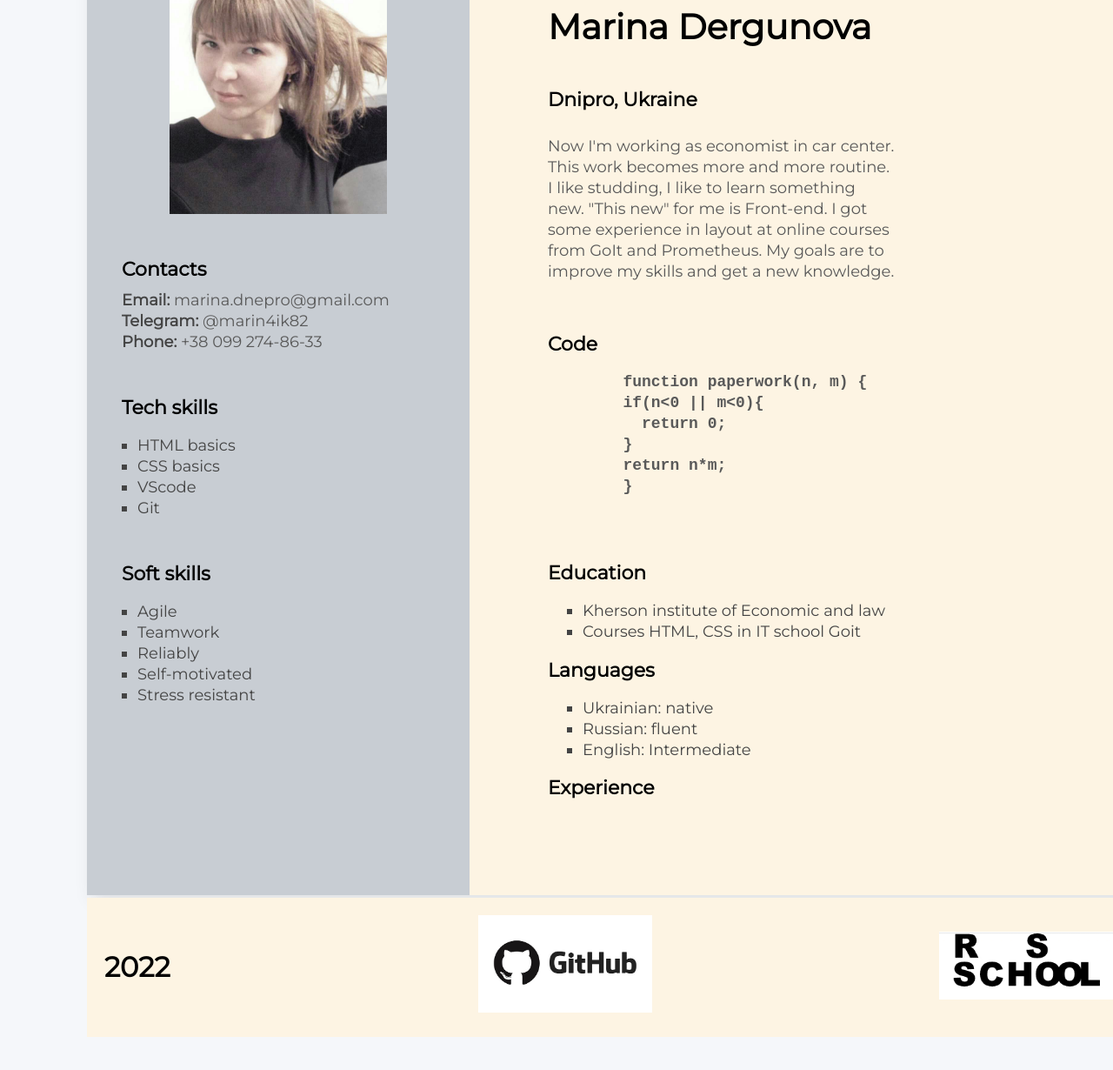
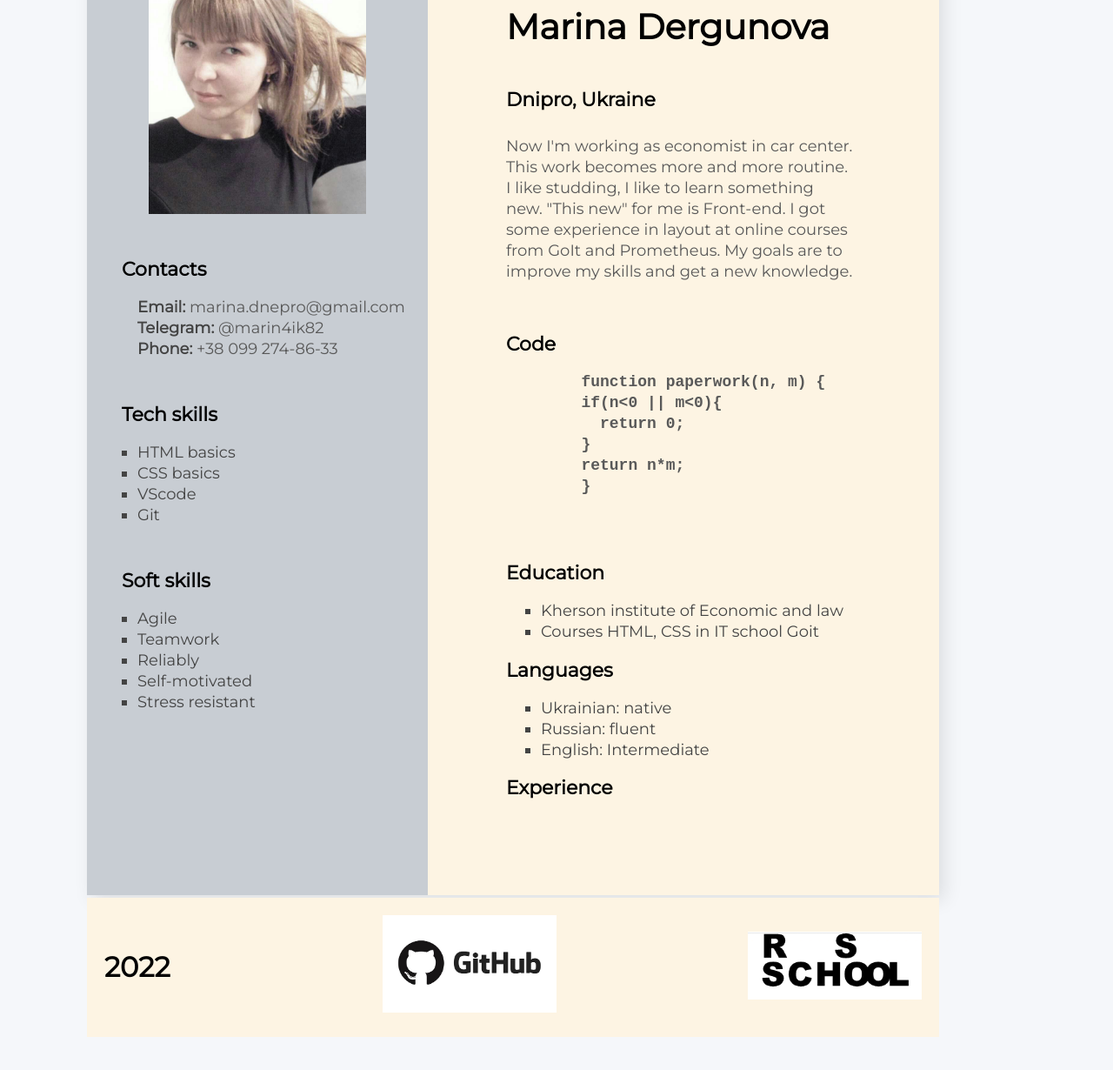
Before and after one commit to mdergunova/rsschool-cv, a plain HTML site: page index.html in a window 1280 px wide. Shown: the part 100-1330 px from the top of the page at 87% size. Drawn offline with Linux system fonts and the light colour scheme.

Commit message:
docs: correct index.html

```diff
--- a/css/style.css
+++ b/css/style.css
@@ -7,8 +7,9 @@
 body {
   font-family: Montserrat, sans-serif;
   background-color: #f5f7fa;
-  margin: 0 0 200px 100px;
-  width: 1200px;
+  margin: 0 200px 200px 100px;
+  box-sizing: border-box;
+
  }
 a:any-link {
   text-decoration: none;
@@ -93,7 +94,6 @@ a:any-link {
   list-style-type: square;
 }
 
-
 .sidebar_section {
   background-color: #c8cdd3;
   width: 40%;
@@ -111,6 +111,7 @@ a:any-link {
 .soft_skills {
   margin: 50px 0 0 40px;
 }
+
 .contact_detal {
   color: var(--main-color);
 }
@@ -120,24 +121,28 @@ a:any-link {
   color: var(--link-color);
   font-weight: bold;
 }
+.contacts_list {
+  list-style-type: none;
+  }
+
 .contacts_item {
-font-weight: bold;
+ font-weight: bold;
 }
 
 .tech_skills_list,
-.soft_skills_list {
+.soft_skills_list,
+.contacts_list {
   padding: 0 0 0 18px;
 }
+
 .footer {
   display: flex;
-    box-sizing: border-box;
-    justify-content: space-between;
-    align-items: center;
-    width: 1200px;
-    padding: 20px;
-    background: #FDF4E3;
+  justify-content: space-between;
+  align-items: center;
+  padding: 20px;
+  background: #FDF4E3;
+ }
 
-}
 .footer_date {
   width: 100px;
   font-size: 32px;
--- a/index.html
+++ b/index.html
@@ -4,7 +4,7 @@
 <head>
   <meta charset="UTF-8">
   <meta http-equiv="X-UA-Compatible" content="IE=edge">
-  <meta name="viewport" content="width=device-width, initial-scale=1.0">
+  <meta name="viewport" content="width=device-width, initial-scale=1.0, maximum-scale=1.0, user-scalable=no">
   <title>Document</title>
   <link rel="stylesheet" type="text/css" href="/css/style.css">
   <link
@@ -61,18 +61,20 @@
         <img class="displayed" src="photo_cv.jpg" alt="photo" width="250">
         <div class="contacts">
           <h2 class="title">Contacts</h2>
-          <div>
+          <ul class="contacts_list">
+            <li>
               <span class="contacts_item">Email:</span>
               <a class="contact_detal" href="mailto:marina.dnepro@gmail.com">marina.dnepro@gmail.com</a>
-          </div>
-          <div>
+            </li>
+            <li>
               <span class="contacts_item">Telegram:</span>
               <a class="contact_detal" href="telegram.me/@marin4ik82">@marin4ik82</a>
-          </div>
-          <div>
+            </li>
+            <li>
               <span class="contacts_item">Phone:</span>
               <a class="contact_detal" href="tel:+380992748633">+38 099 274-86-33</a>
-          </div>
+            </li>
+          </ul>
         </div>
         <div class="tech_skills">
           <h2 class="title">Tech skills</h2>
```
Lines whose indentation alone changed are shown as unchanged.
